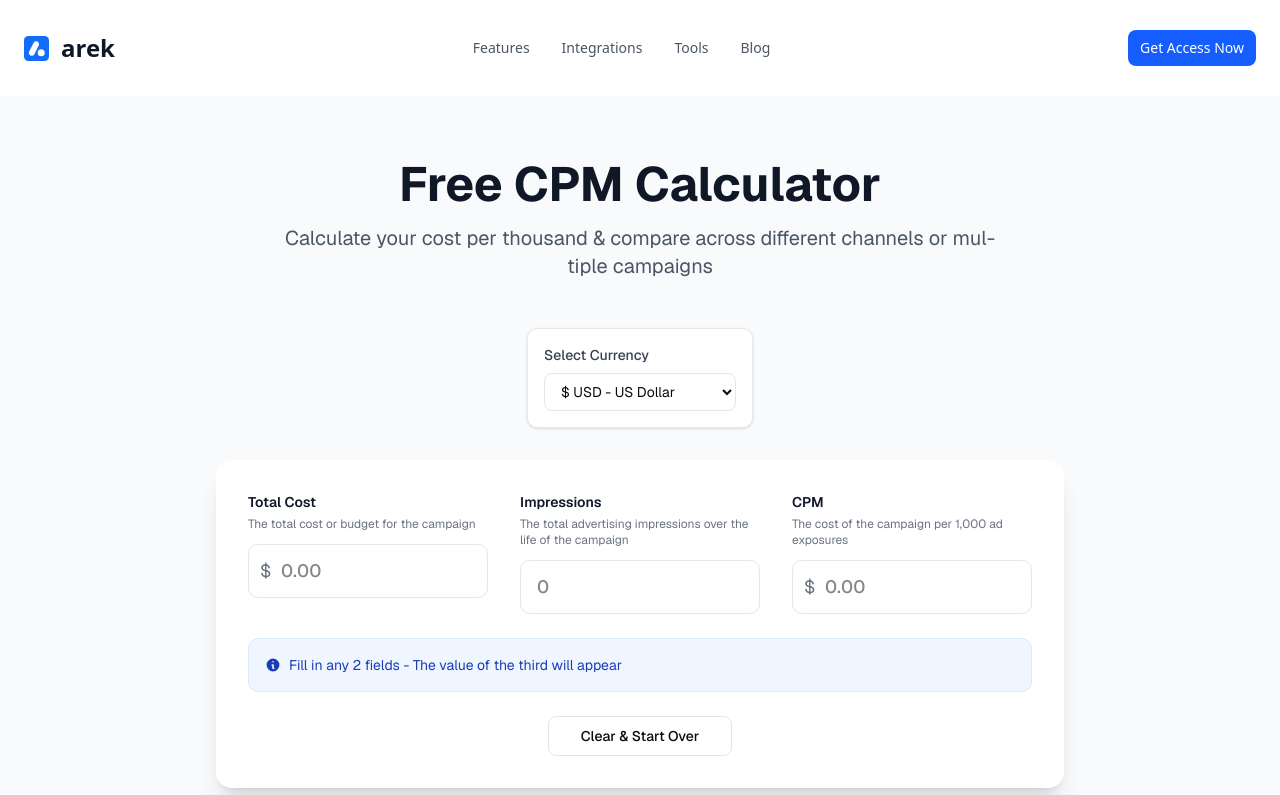
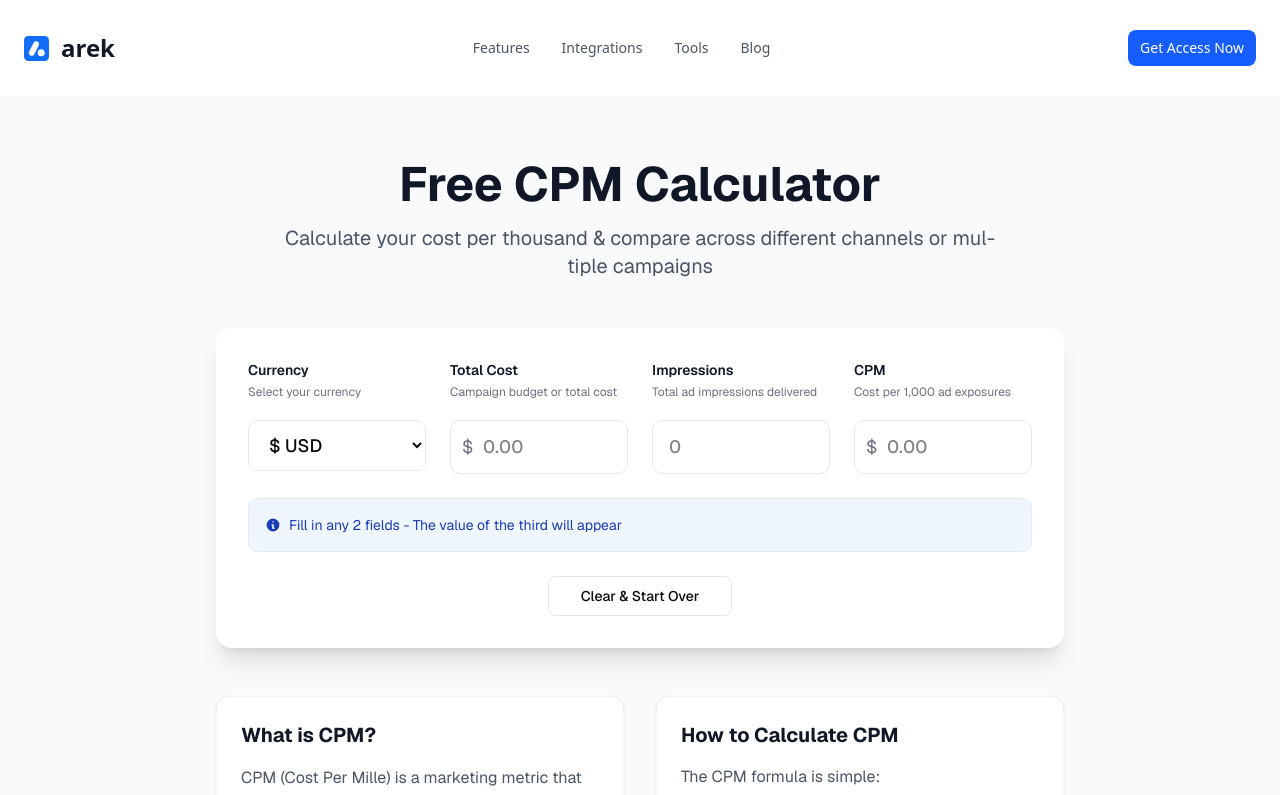
Before and after one commit to khul4/valida, a Next.js app: page /cpm-calculator in a window 1280 px wide. Shown: the top 795 px of the page. Built offline with nearby package versions, Linux system fonts and the light colour scheme.

Commit message:
fix cpm calculator calculation and formatting

```diff
--- a/src/components/calculators/CPMCalculator.tsx
+++ b/src/components/calculators/CPMCalculator.tsx
@@ -50,42 +50,89 @@ export default function CPMCalculator() {
     const imps = parseFloat(impressions);
     const cpmValue = parseFloat(cpm);
 
-    // Calculate Total Cost if CPM and Impressions are provided and totalCost is empty
-    if (field !== 'totalCost' && !isNaN(cpmValue) && !isNaN(imps) && totalCost === '') {
+    // Always recalculate the third value when two values are provided
+    if (field === 'totalCost' || field === 'impressions') {
+      // Calculate CPM when Total Cost or Impressions change
+      if (!isNaN(cost) && !isNaN(imps) && cost > 0 && imps > 0) {
+        const calculatedCPM = (cost * 1000) / imps;
+        newValues.cpm = calculatedCPM.toFixed(2);
+      } else if (cost === 0 || imps === 0) {
+        newValues.cpm = '0.00';
+      }
+    } else if (field === 'cpm') {
+      // Calculate Total Cost when CPM changes (if Impressions is available)
+      if (!isNaN(cpmValue) && !isNaN(imps) && cpmValue > 0 && imps > 0) {
+        if (totalCost === '' || totalCost === '0' || totalCost === '0.00') {
           const calculatedCost = (cpmValue * imps) / 1000;
           newValues.totalCost = calculatedCost.toFixed(2);
         }
-    // Calculate Impressions if Total Cost and CPM are provided and impressions is empty
-    else if (field !== 'impressions' && !isNaN(cost) && !isNaN(cpmValue) && impressions === '') {
-      const calculatedImpressions = (cost * 1000) / cpmValue;
-      newValues.impressions = Math.round(calculatedImpressions).toString();
       }
-    // Calculate CPM if Total Cost and Impressions are provided and cpm is empty
-    else if (field !== 'cpm' && !isNaN(cost) && !isNaN(imps) && cpm === '') {
-      const calculatedCPM = (cost * 1000) / imps;
-      newValues.cpm = calculatedCPM.toFixed(2);
     }
 
     return newValues;
   };
 
+  const [focusedField, setFocusedField] = useState<string | null>(null);
+
   const handleInputChange = (field: keyof CalculatorValues, value: string) => {
-    // Only allow numbers and decimals
-    if (value === '' || /^\d*\.?\d*$/.test(value)) {
-      const newValues = calculateMissingValue(field, value);
+    // Remove commas for processing
+    const cleanValue = value.replace(/,/g, '');
+
+    // Only allow numbers and one decimal point
+    if (cleanValue === '' || /^\d*\.?\d*$/.test(cleanValue)) {
+      const newValues = calculateMissingValue(field, cleanValue);
       setValues(newValues);
+    }
+  };
+
+  const handleFocus = (field: string) => {
+    setFocusedField(field);
+  };
+
+  const handleBlur = (field: string) => {
+    setFocusedField(null);
+    // Format the value when user finishes editing
+    const currentValue = values[field as keyof CalculatorValues];
+    if (currentValue) {
+      const formatted = formatDisplayValue(currentValue, field !== 'impressions');
+      // Trigger a re-calculation to ensure formatting is applied
+      const newValues = calculateMissingValue(field as keyof CalculatorValues, currentValue);
+      setValues(newValues);
+    }
+  };
+
+  const getDisplayValue = (field: keyof CalculatorValues, isDecimal = false) => {
+    const value = values[field];
+    if (focusedField === field) {
+      // Show raw value while editing
+      return value;
+    } else {
+      // Show formatted value when not editing
+      return formatDisplayValue(value, isDecimal);
     }
   };
 
   const clearAll = () => {
     setValues({ totalCost: '', impressions: '', cpm: '' });
+    setFocusedField(null);
   };
 
-  const formatNumber = (num: string) => {
-    if (!num) return '';
-    const number = parseFloat(num);
-    if (isNaN(number)) return num;
-    return number.toLocaleString();
+  const formatDisplayValue = (value: string, isDecimal = false) => {
+    if (!value || value === '') return '';
+
+    const number = parseFloat(value);
+    if (isNaN(number)) return value;
+
+    if (isDecimal) {
+      // For currency values, show with appropriate decimal places
+      return number.toLocaleString(undefined, {
+        minimumFractionDigits: 0,
+        maximumFractionDigits: 2
+      });
+    } else {
+      // For impressions, show whole numbers with commas
+      return Math.round(number).toLocaleString();
+    }
   };
 
   return (
@@ -100,11 +147,16 @@ export default function CPMCalculator() {
         </p>
       </div>
 
+      {/* Calculator */}
+      <div className="bg-white rounded-2xl shadow-xl p-8 mb-12">
+        <div className="grid grid-cols-1 sm:grid-cols-2 lg:grid-cols-4 gap-6">
           {/* Currency Selector */}
-      <div className="flex justify-center mb-8">
-        <div className="bg-white rounded-lg p-4 shadow-sm border border-gray-200">
-          <label className="block text-sm font-medium text-gray-700 mb-2">
-            Select Currency
+          <div className="space-y-3">
+            <label className="block text-sm font-semibold text-gray-900 h-12 flex flex-col justify-start">
+              Currency
+              <span className="block text-xs font-normal text-gray-500 mt-1">
+                Select your currency
+              </span>
             </label>
             <select
               value={selectedCurrency.code}
@@ -112,26 +164,22 @@ export default function CPMCalculator() {
                 const currency = currencies.find(c => c.code === e.target.value);
                 if (currency) setSelectedCurrency(currency);
               }}
-            className="block w-48 px-3 py-2 border border-gray-200 rounded-md text-sm focus:outline-none focus:ring-2 focus:ring-blue-500 focus:border-transparent bg-white"
+              className="w-full px-4 py-3 border border-gray-200 rounded-lg text-lg font-medium focus:outline-none focus:ring-2 focus:ring-blue-500 focus:border-transparent transition-all bg-white"
             >
               {currencies.map((currency) => (
                 <option key={currency.code} value={currency.code}>
-                {currency.symbol} {currency.code} - {currency.name}
+                  {currency.symbol} {currency.code}
                 </option>
               ))}
             </select>
           </div>
-      </div>
 
-      {/* Calculator */}
-      <div className="bg-white rounded-2xl shadow-xl p-8 mb-12">
-        <div className="grid md:grid-cols-3 gap-8">
           {/* Total Cost */}
           <div className="space-y-3">
-            <label className="block text-sm font-semibold text-gray-900">
+            <label className="block text-sm font-semibold text-gray-900 h-12 flex flex-col justify-start">
               Total Cost
               <span className="block text-xs font-normal text-gray-500 mt-1">
-                The total cost or budget for the campaign
+                Campaign budget or total cost
               </span>
             </label>
             <div className="relative">
@@ -140,8 +188,10 @@ export default function CPMCalculator() {
               </span>
               <input
                 type="text"
-                value={values.totalCost}
+                value={getDisplayValue('totalCost', true)}
                 onChange={(e) => handleInputChange('totalCost', e.target.value)}
+                onFocus={() => handleFocus('totalCost')}
+                onBlur={() => handleBlur('totalCost')}
                 placeholder="0.00"
                 className={`w-full pr-4 py-3 border border-gray-200 rounded-lg text-lg font-medium focus:outline-none focus:ring-2 focus:ring-blue-500 focus:border-transparent transition-all ${
                   selectedCurrency.symbol.length > 1 ? 'pl-12' : 'pl-8'
@@ -152,16 +202,18 @@ export default function CPMCalculator() {
 
           {/* Impressions */}
           <div className="space-y-3">
-            <label className="block text-sm font-semibold text-gray-900">
+            <label className="block text-sm font-semibold text-gray-900 h-12 flex flex-col justify-start">
               Impressions
               <span className="block text-xs font-normal text-gray-500 mt-1">
-                The total advertising impressions over the life of the campaign
+                Total ad impressions delivered
               </span>
             </label>
             <input
               type="text"
-              value={formatNumber(values.impressions)}
-              onChange={(e) => handleInputChange('impressions', e.target.value.replace(/,/g, ''))}
+              value={getDisplayValue('impressions', false)}
+              onChange={(e) => handleInputChange('impressions', e.target.value)}
+              onFocus={() => handleFocus('impressions')}
+              onBlur={() => handleBlur('impressions')}
               placeholder="0"
               className="w-full px-4 py-3 border border-gray-200 rounded-lg text-lg font-medium focus:outline-none focus:ring-2 focus:ring-blue-500 focus:border-transparent transition-all"
             />
@@ -169,10 +221,10 @@ export default function CPMCalculator() {
 
           {/* CPM */}
           <div className="space-y-3">
-            <label className="block text-sm font-semibold text-gray-900">
+            <label className="block text-sm font-semibold text-gray-900 h-12 flex flex-col justify-start">
               CPM
               <span className="block text-xs font-normal text-gray-500 mt-1">
-                The cost of the campaign per 1,000 ad exposures
+                Cost per 1,000 ad exposures
               </span>
             </label>
             <div className="relative">
@@ -181,8 +233,10 @@ export default function CPMCalculator() {
               </span>
               <input
                 type="text"
-                value={values.cpm}
+                value={getDisplayValue('cpm', true)}
                 onChange={(e) => handleInputChange('cpm', e.target.value)}
+                onFocus={() => handleFocus('cpm')}
+                onBlur={() => handleBlur('cpm')}
                 placeholder="0.00"
                 className={`w-full pr-4 py-3 border border-gray-200 rounded-lg text-lg font-medium focus:outline-none focus:ring-2 focus:ring-blue-500 focus:border-transparent transition-all ${
                   selectedCurrency.symbol.length > 1 ? 'pl-12' : 'pl-8'
```
Lines whose indentation alone changed are shown as unchanged.
